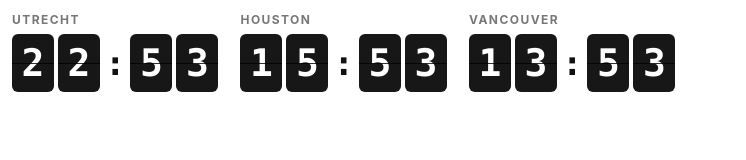
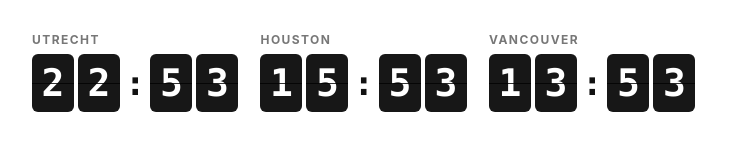
Before and after one commit to sukhleen-kaur/notion-flip-clock, a plain HTML site: page index.html in a window 1280 px wide. Shown: the whole page, without its empty margins (0-746 px from the left). Drawn offline with Linux system fonts and the light colour scheme.

Commit message:
change padding

```diff
--- a/index.html
+++ b/index.html
@@ -27,7 +27,7 @@
 
     body {
       margin: 0;
-      padding: 12px;
+      padding: 32px;
       background: var(--bg);
       color: var(--text);
       font-family: Inter, ui-sans-serif, -apple-system, BlinkMacSystemFont, "Segoe UI", sans-serif;
```
